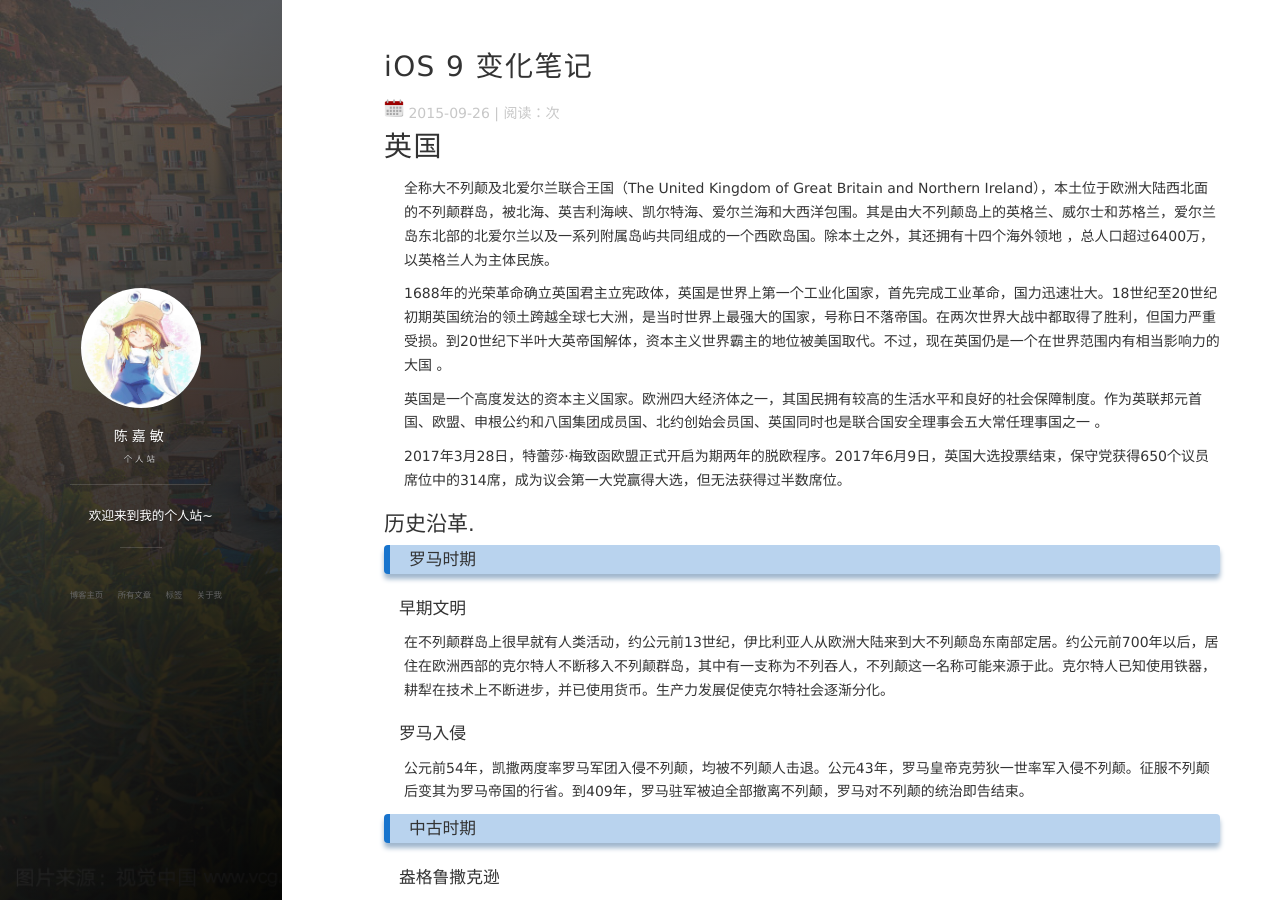
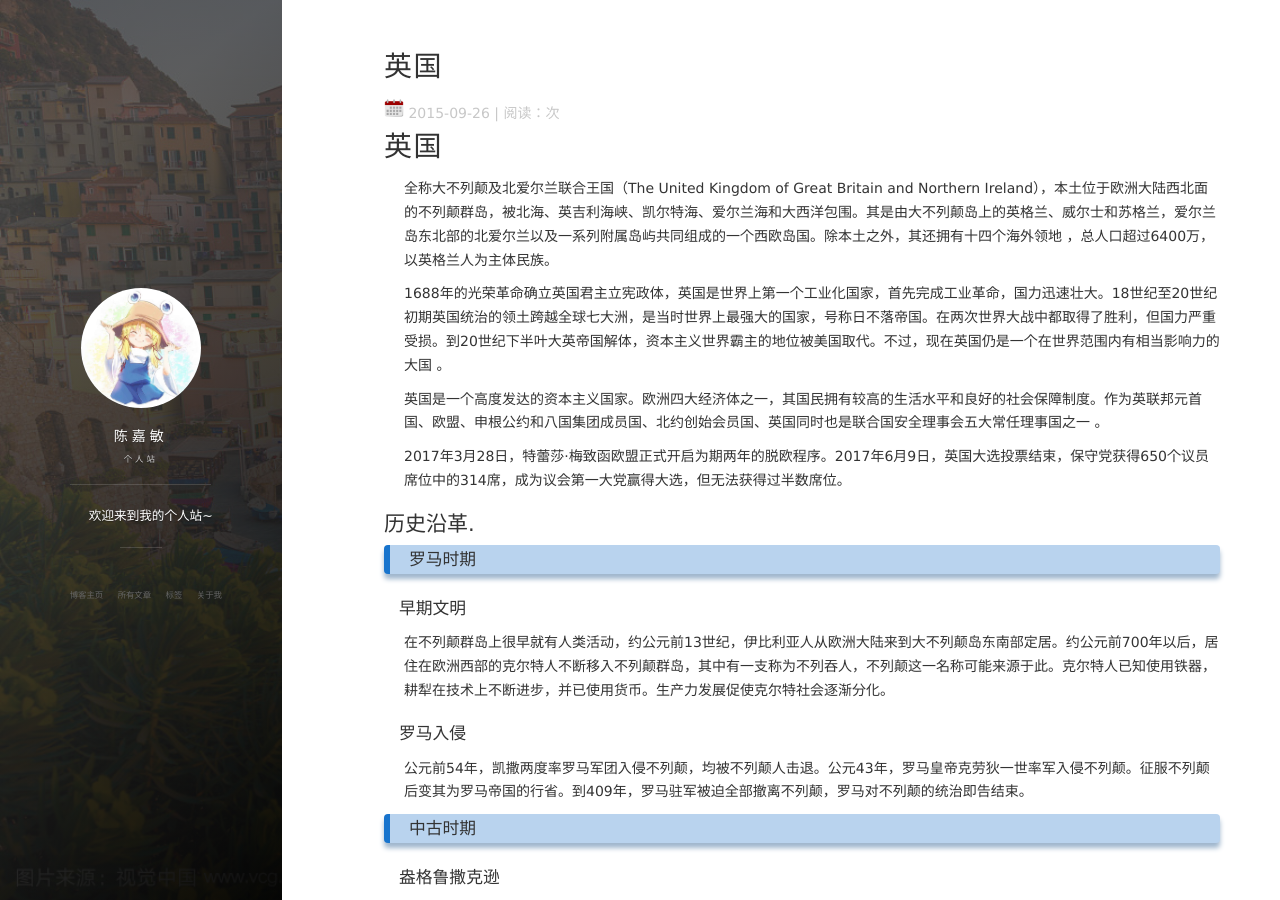
Before and after one commit to shujsegubfgf/shujsegubfgf.github.io, a Jekyll site: the page built from _posts/2015-09-26-iOS9_Note.md, in a window 1280 px wide and 900 px high. Built offline with Jekyll 4.4.1, drawn with Linux system fonts in a browser that asks for light colours; nearby versions of some CDN libraries; comment, search, counter and statistics services are not loaded.

Commit message:
Update 2015-09-26-iOS9_Note.md

```diff
--- a/_posts/2015-09-26-iOS9_Note.md
+++ b/_posts/2015-09-26-iOS9_Note.md
@@ -1,6 +1,6 @@
 ---
 layout: post
-title: "iOS 9 变化笔记"
+title: "英国"
 date: 2015-09-26 18:15:06
 description: "iOS9 变化笔记, 以及工作中常遇到的问题"
 tag: iOS
```
